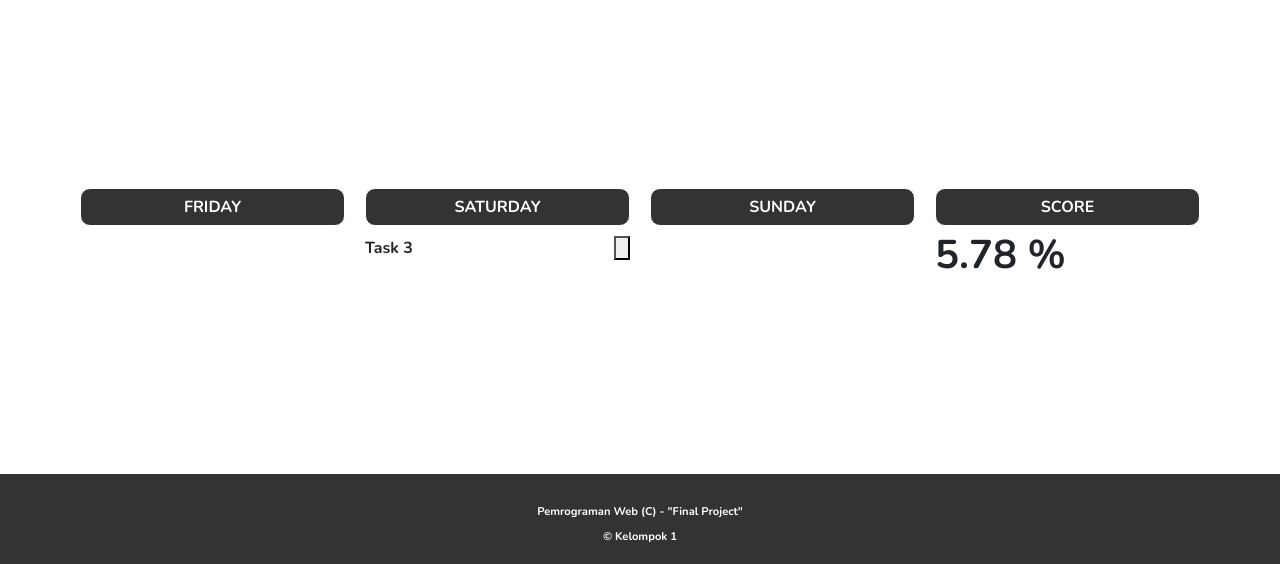
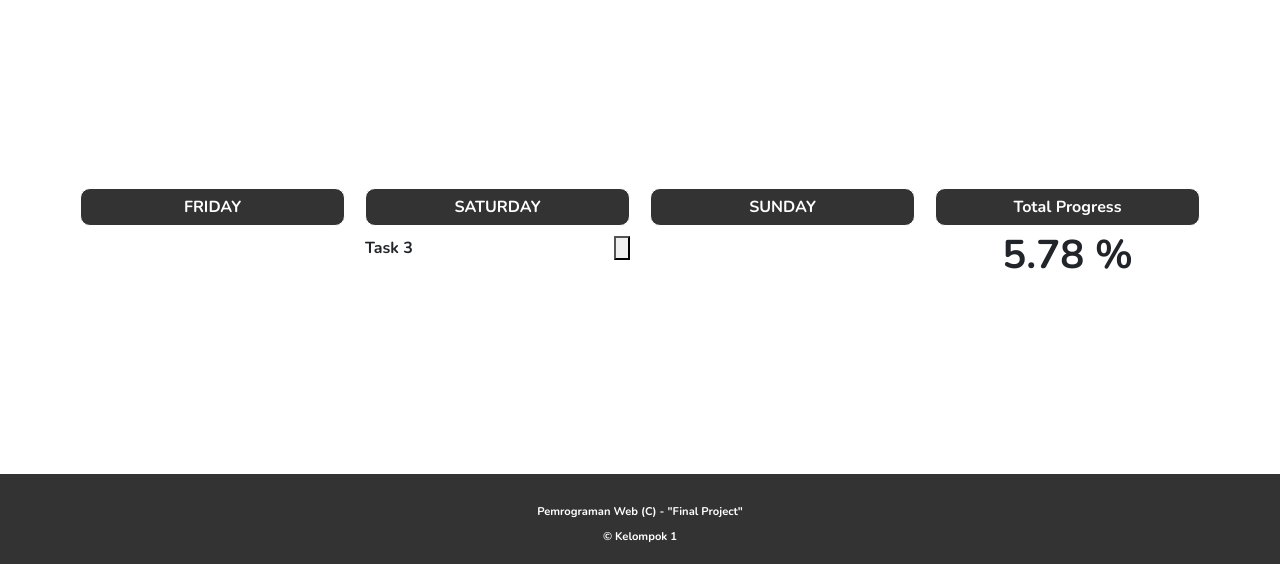
Before and after one commit to Meily123/Weekly_Planner, a Django app: page /task/ in a window 1280 px wide. Shown: the part 194-758 px from the top of the page. Run offline with Django 4.2, Linux system fonts and the light colour scheme; data comes from the database, SQL or seed files in the repository; some libraries are stand-ins or nearby versions.

Commit message:
edit score

```diff
--- a/templates/test.html
+++ b/templates/test.html
@@ -115,7 +115,7 @@
             </div>
             <div class="modal-footer">
                 <button type="button" class="btn btn-secondary modal-detail-exit" data-bs-dismiss="modal">Exit</button>
-                <button class="btn btn-secondary modal-detail-edit">Edit</button>
+                <button class="btn btn-primary modal-detail-edit">Edit</button>
             </div>
         </div>
     </div>
@@ -252,11 +252,11 @@
         <div class="d-container">
             <div class="judul">
                 <button type="button" class="btn d-title" data-bs-toggle="modal" data-bs-target="#addModal">
-                    SCORE
+                    Total Progress
                 </button>
             </div>
             <div class="isian overflow-auto">
-                <div class="align-middle">
+                <div class="align-middle" style="text-align: center;">
                     <h1>{{score}} %</h1>
                 </div>
             </div>
```
